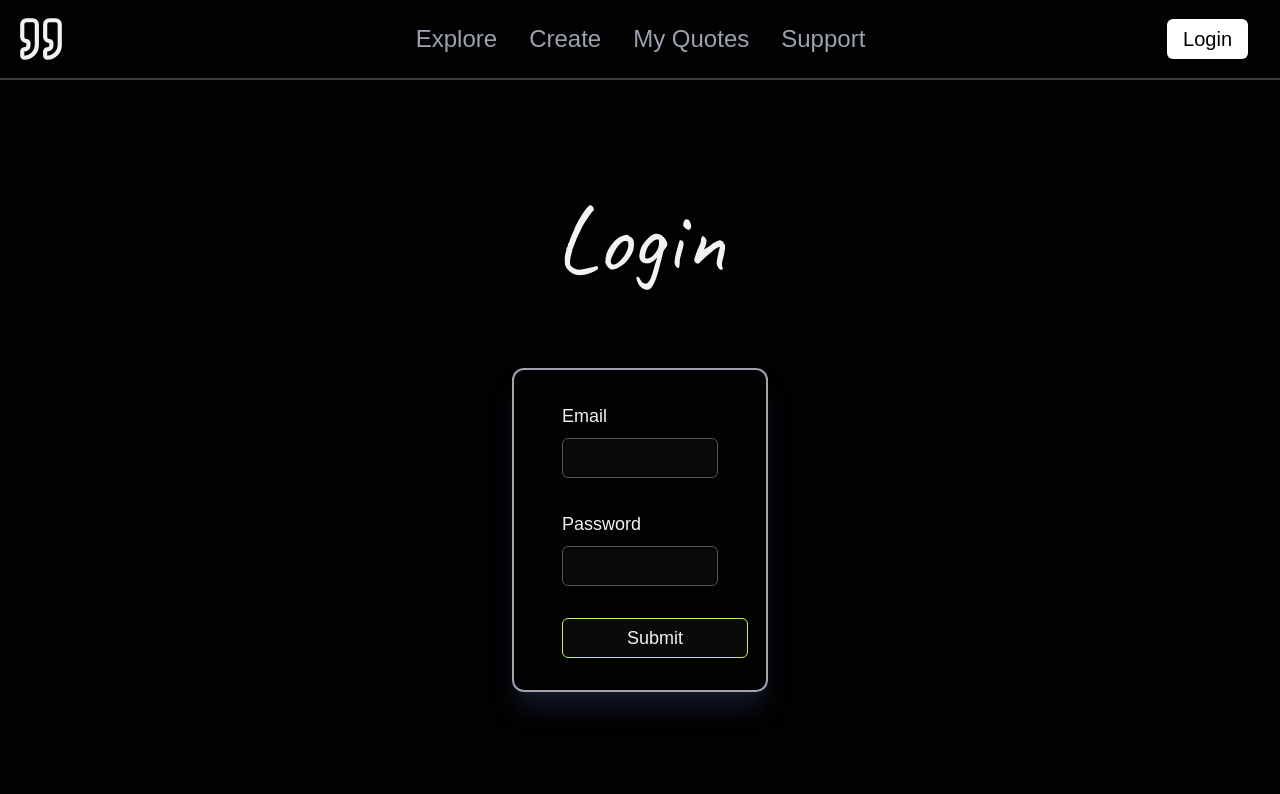
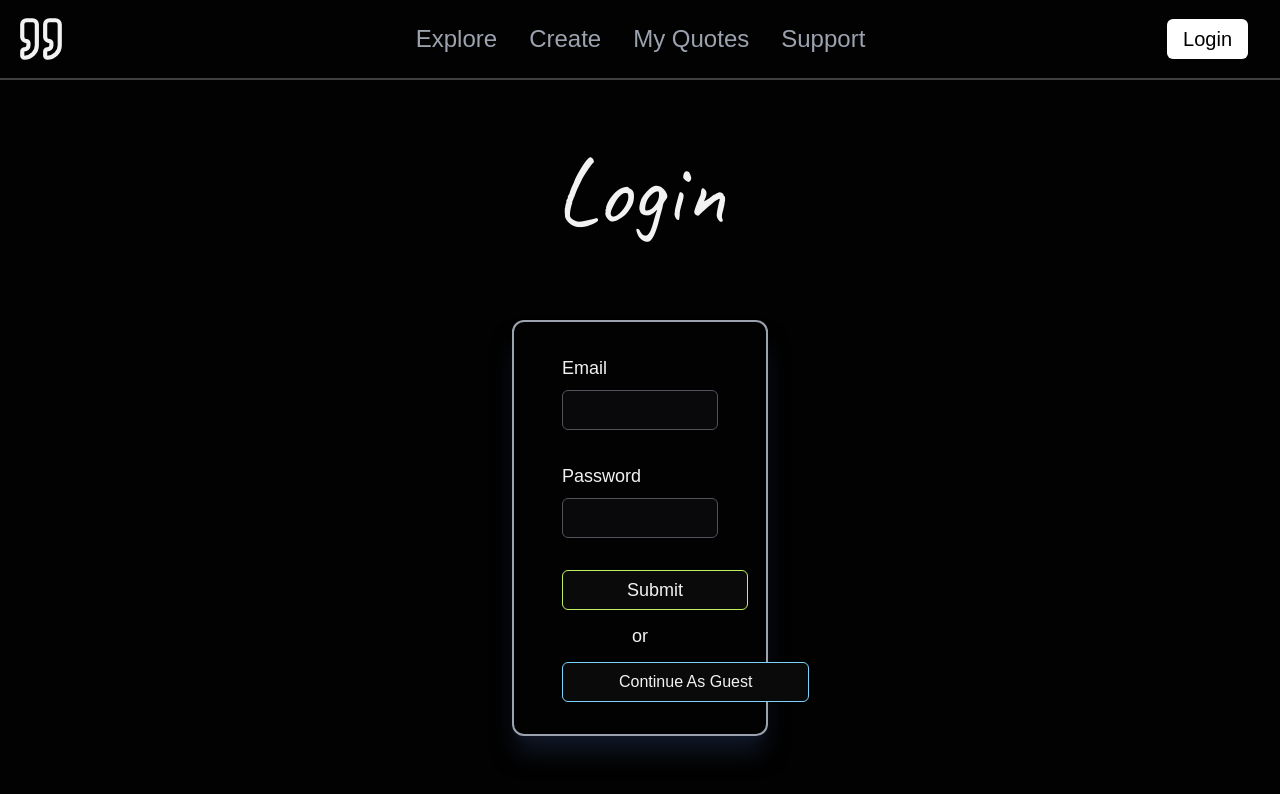
Before and after one commit to ZVKubajak/Quoteful, a React (Vite) app in the folder client/: page /login in a window 1280 px wide. Shown: the top 794 px of the page. Built offline with nearby package versions, Linux system fonts and the light colour scheme.

Commit message:
Added Continue as Guest Logic & Button

```diff
--- a/client/src/pages/Login.tsx
+++ b/client/src/pages/Login.tsx
@@ -52,9 +52,16 @@ const Login = () => {
     }
   };
 
+  const handleGuestLogin = () => {
+    const guestToken = `guest-${Math.random().toString(36).substring(2, 9)}`;
+    localStorage.setItem("guest_token", guestToken);
+
+    navigate("/");
+  };
+
   return (
     <main>
-      <h1 className="text-center font-caveat text-8xl pt-28 pb-20">Login</h1>
+      <h1 className="text-center font-caveat text-8xl pt-16 pb-20">Login</h1>
       <div className="flex justify-evenly">
         <Form {...form}>
           <form
@@ -102,6 +109,7 @@ const Login = () => {
               </p>
             )}
 
+            <div>
               <div className="flex justify-evenly">
                 <Button
                   type="submit"
@@ -111,6 +119,20 @@ const Login = () => {
                   Submit
                 </Button>
               </div>
+
+              <p className="text-center text-lg py-3">or</p>
+
+              <div className="flex justify-evenly">
+                <Button
+                  type="submit"
+                  variant="outline"
+                  className="bg-neutral-950 border-sky-300 text-md px-14 transition duration-250 hover:bg-default-950 hover:text-inherit hover:shadow-lg hover:shadow-sky-300/10"
+                  onClick={handleGuestLogin}
+                >
+                  Continue As Guest
+                </Button>
+              </div>
+            </div>
           </form>
         </Form>
       </div>
```
Lines whose indentation alone changed are shown as unchanged.
